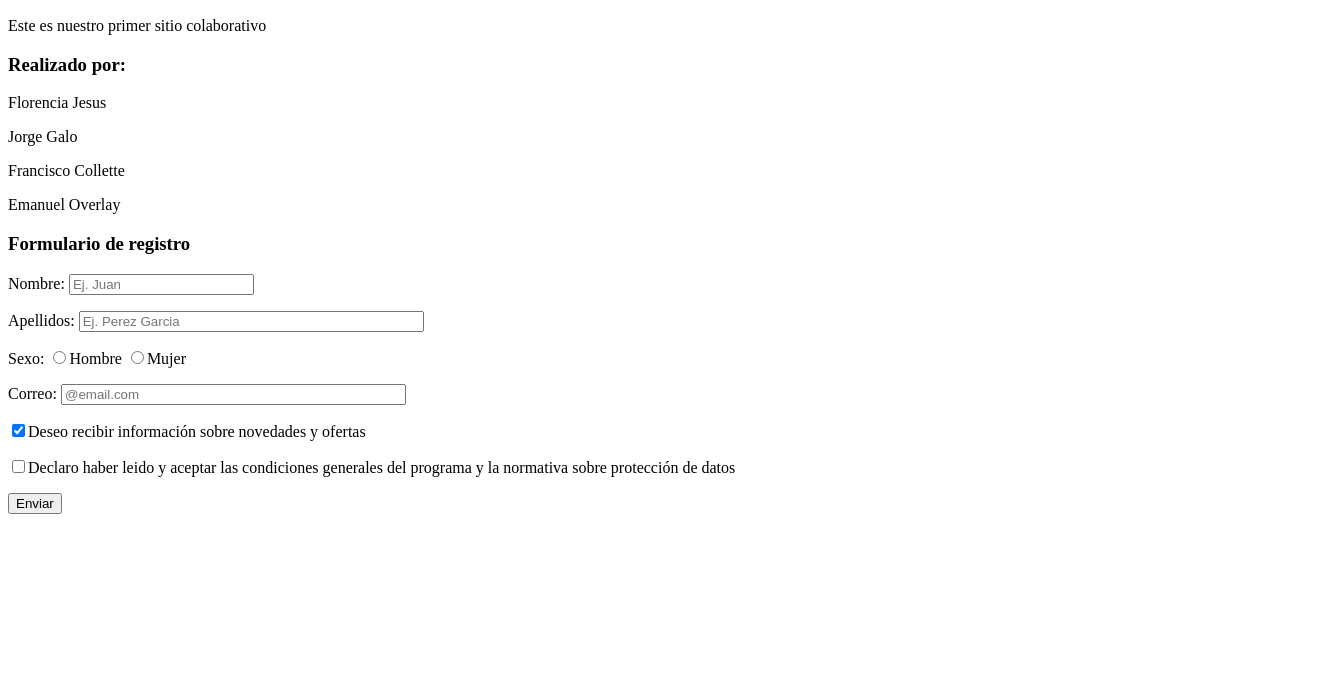
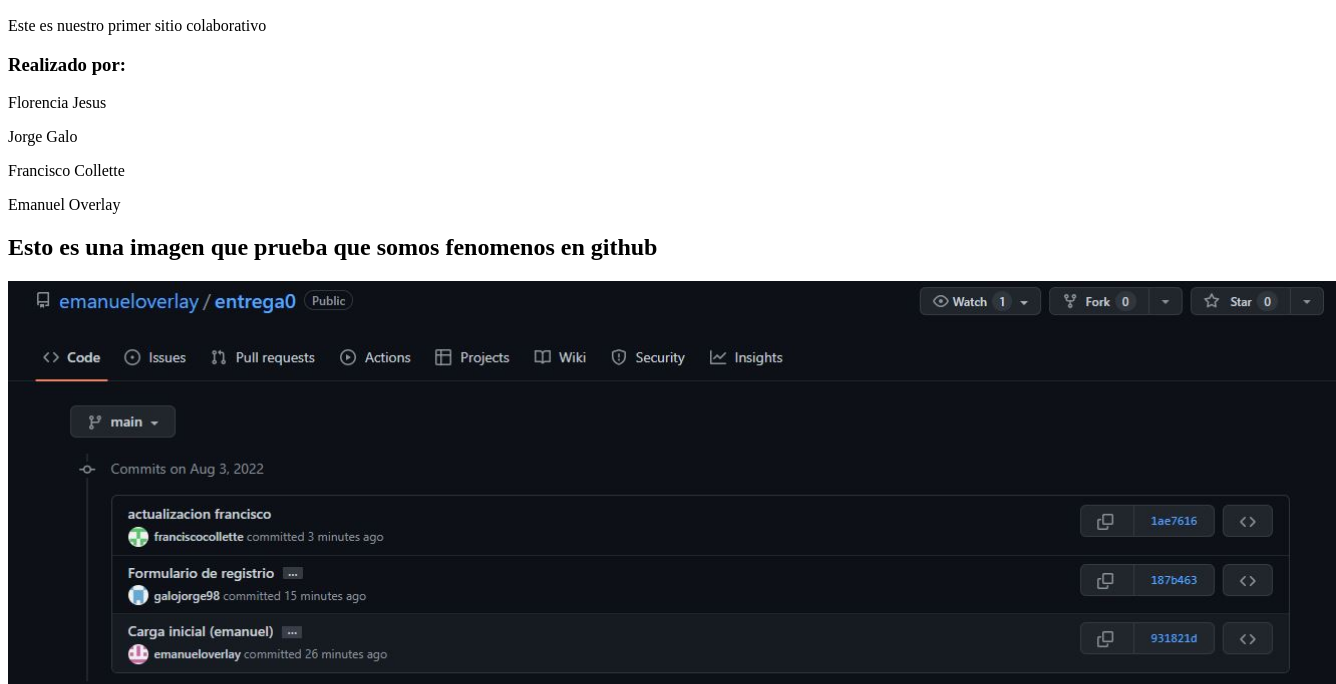
Before and after one commit to emanueloverlay/entrega0, a plain HTML site: page index.html in a window 1280 px wide. Shown: the part 116-800 px from the top of the page, 1336 px wide, since content can reach past the window. Drawn offline with Linux system fonts and the light colour scheme.

Commit message:
foto de prueba

```diff
--- a/index.html
+++ b/index.html
@@ -19,6 +19,9 @@
     <p>Emanuel Overlay</p>
 </div>
 <div>
+    <h2> Esto es una imagen que prueba que somos fenomenos en github </h2>
+    <img src="actualizaion hasta Francisco.JPG" height="600px">
+
     <h3><strong>Formulario de registro</strong></h3>
     <form action="ejemplo.php" method="get">
      <p>Nombre: <input type="text" name="nombre" placeholder="Ej. Juan" required> </p>
```
Also changed, not shown: actualizaion hasta Francisco.JPG (added).
